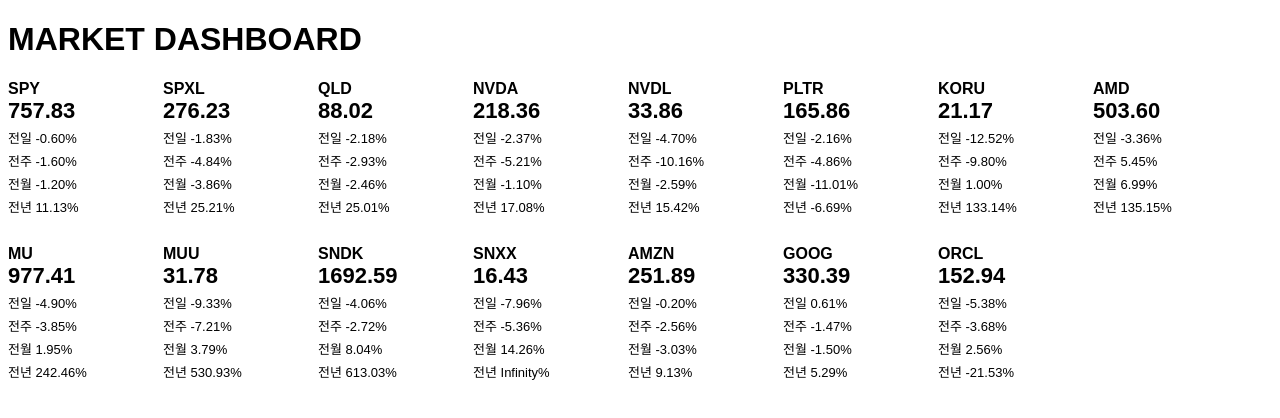
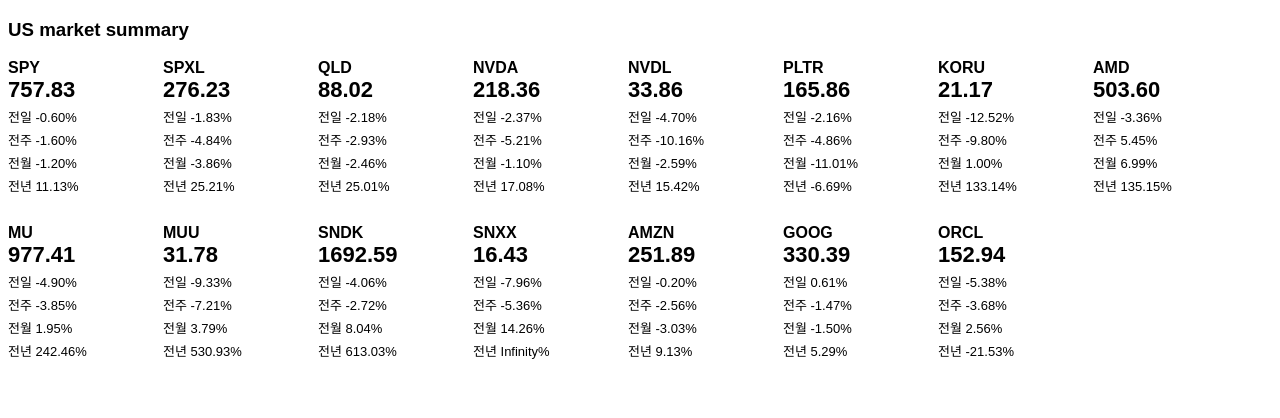
Before and after one commit to sgrA77/TEST001, a plain HTML site: page index.html in a window 1280 px wide. Drawn offline with Linux system fonts and the light colour scheme.

Commit message:
Update index.html

```diff
--- a/index.html
+++ b/index.html
@@ -15,7 +15,7 @@
 
 <body>
 
-<h1>MARKET DASHBOARD</h1>
+<h3>US market summary</h3>
 <div id="stocks"></div>
 
 <script>
```
